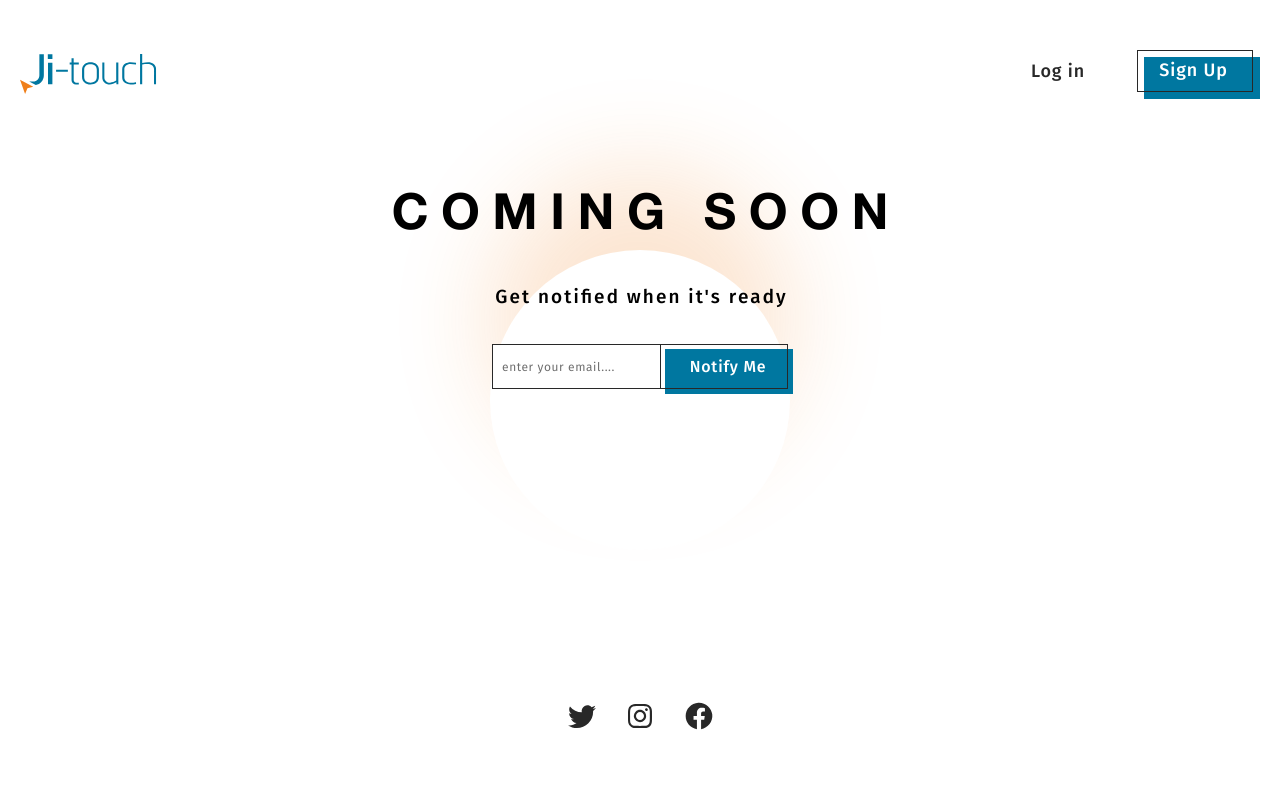
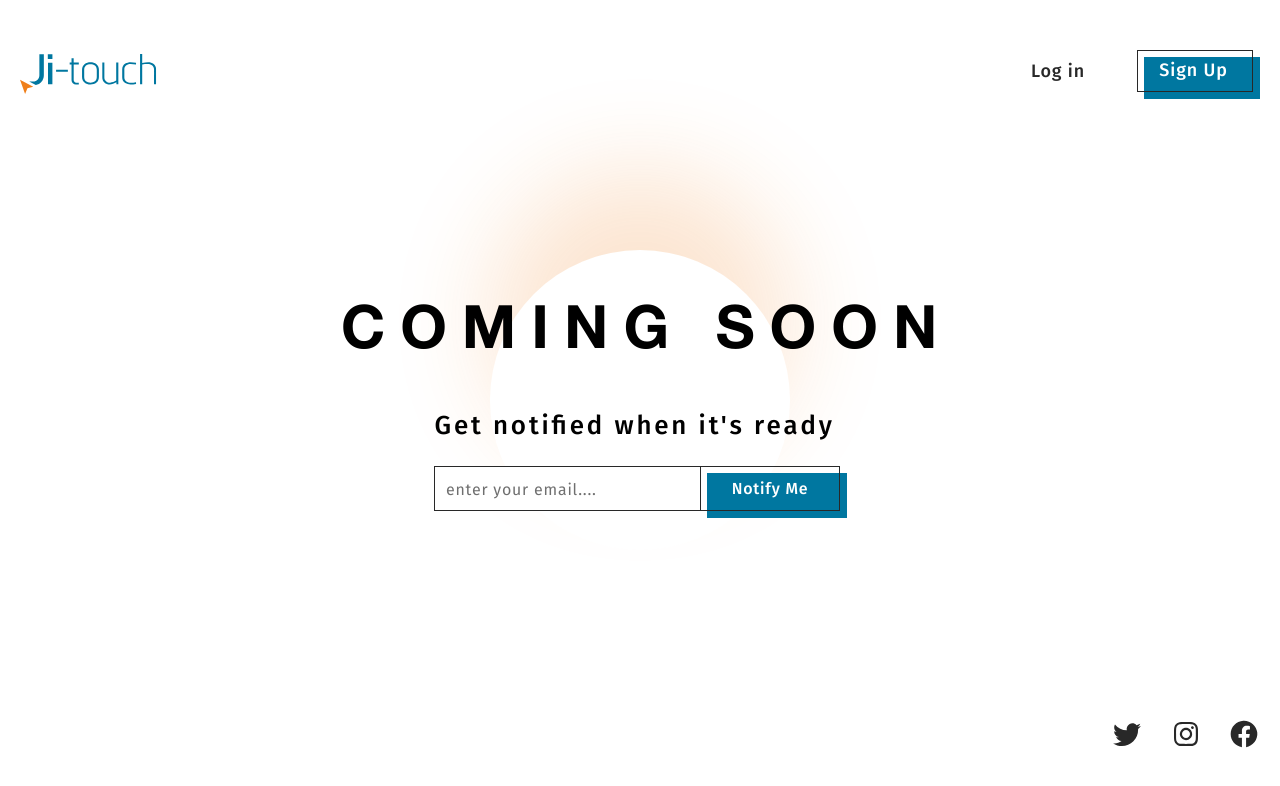
Before and after one commit to a-falkonia/Ji-touch-test, a website: page app/index.html in a window 1280 px wide. Drawn offline with nearby package versions, Linux system fonts and the light colour scheme; files that its build step writes are made by us from their sources.

Commit message:
Tablet version ready

```diff
--- a/app/index.html
+++ b/app/index.html
@@ -25,7 +25,7 @@
         </div>
     </header>
 
-    <main class="page-main container">
+    <main class="page-main">
         <h1 class="page-main__title">Coming soon</h1>
         <p class="page-main__tagline">Get notiﬁed when it's ready</p>
         <form class="email-form">
@@ -34,10 +34,12 @@
         </form>
     </main>
 
-    <footer class="page-footer">
-        <a href="#"><img src="./img/twitter.svg" class="page-footer__icon" alt="twitter"></a>
-        <a href="#"><img src="./img/instagram.svg" class="page-footer__icon" alt="instagram"></a>
-        <a href="#"><img src="./img/facebook.svg" class="page-footer__icon" alt="facebook"></a>
+    <footer class="page-footer container">
+        <div class="page-footer__icons">
+            <a href="#"><img src="./img/twitter.svg" alt="twitter"></a>
+            <a href="#"><img src="./img/instagram.svg" alt="instagram"></a>
+            <a href="#"><img src="./img/facebook.svg" alt="facebook"></a>
+        </div>
     </footer>
 </body>
 
--- a/app/sass/components/content.scss
+++ b/app/sass/components/content.scss
@@ -48,3 +48,51 @@
     padding-left: 7px;
   }
 }
+
+@media (min-width: $tablet-min-width) {
+  .page-main {
+    padding-top: 206px;
+  }
+  .page-main__title {
+    font-size: 60px;
+    line-height: 60px;
+    letter-spacing: 0.25em;
+    padding-left: 0.22em;
+  }
+
+  .page-main__tagline {
+    padding-top: 47px;
+    padding-right: 15px;
+    font-size: 26px;
+    line-height: 31px;
+  }
+
+  .email-form {
+    padding-top: 25px;
+    padding-left: 0px;
+    padding-right: 6px;
+    input {
+      padding-top: 5px;
+      width: 266px;
+    }
+    input::placeholder {
+      font-size: 12px;
+      font-weight: 400;
+      font-size: 16px;
+      line-height: 19px;
+      letter-spacing: 0.05em;
+
+      padding-left: 9px;
+    }
+
+    button {
+      width: 140px;
+      padding-left: 0px;
+    }
+    button::after {
+      width: 140px;
+      top: 6px;
+      left: 6px;
+    }
+  }
+}
--- a/app/sass/components/footer.scss
+++ b/app/sass/components/footer.scss
@@ -1,8 +1,20 @@
 .page-footer {
+  width: 100%;
   display: flex;
   flex-direction: row;
   justify-content: space-between;
+  margin-bottom: 60px;
+
+  @media (min-width: $tablet-min-width) {
+    margin-bottom: 50px;
+    justify-content: end;
+  }
+}
+
+.page-footer__icons {
   height: 32px;
   width: 149px;
-  margin-bottom: 68px;
+  display: flex;
+  flex-direction: row;
+  justify-content: space-between;
 }
```
